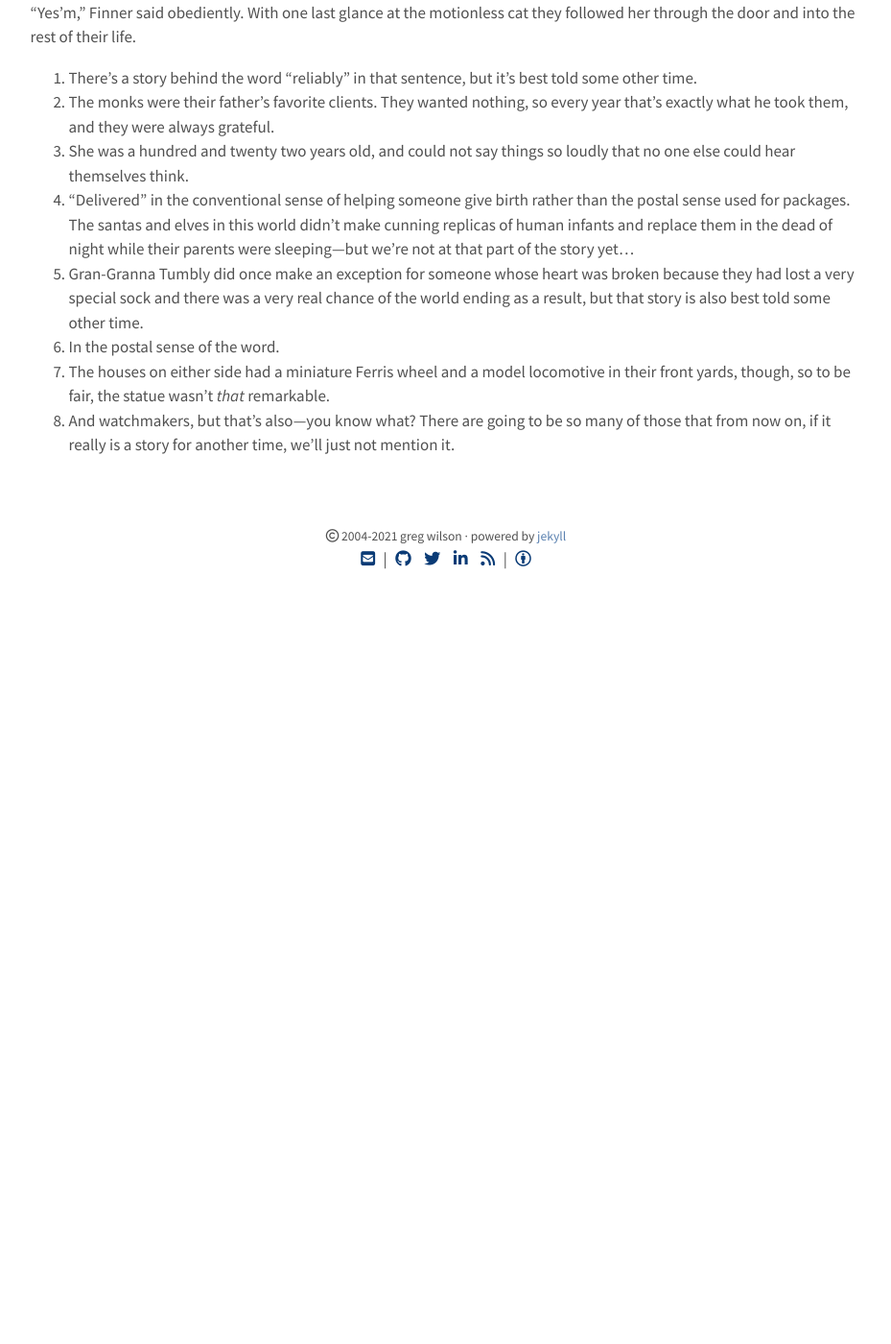
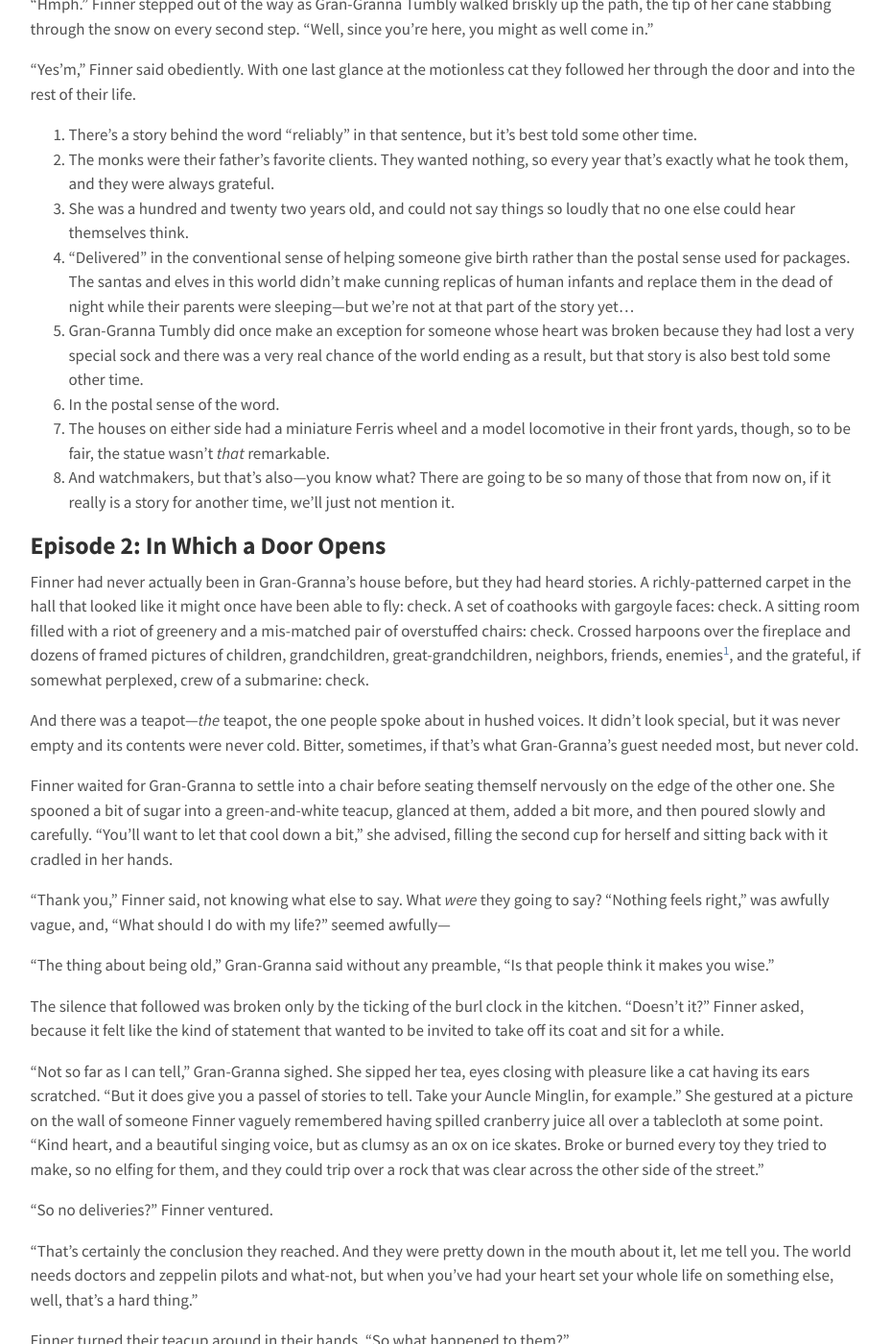
Before and after one commit to gvwilson/sensibleadventures, a Jekyll site: the page built from santas/santas.md, in a window 1280 px wide and 1400 px high, scrolled down 1982 px. Shown: the whole window at 96% size, without its empty margins (175-1104 px from the left). Built offline with Jekyll 4.4.1, drawn with Linux system fonts in a browser that asks for light colours; nearby versions of some CDN libraries; before the commit the page ends 2612 px from its top, so only the background shows below that; some of the changed text lies outside the part shown.

Commit message:
+625 words (and some JavaScript)

```diff
--- /dev/null
+++ b/santas/notes.txt
@@ -0,0 +1 @@
+- Revisit Auncle Minglin at the end (convince them their songs make them a santa)
--- a/santas/santas.md
+++ b/santas/santas.md
@@ -5,9 +5,11 @@
 footnotes: true
 ---
 
+<ol id="toc"></ol>
+
 <section markdown="1">
 
-## Episode 1:
+## Episode 1: In Which We Meet Our Protagonist
 
 Once up on a time,
 in a world halfway between yours and mine,
@@ -181,3 +183,100 @@
 and into the rest of their life.
 
 </section>
+
+<section markdown="1">
+
+## Episode 2: In Which a Door Opens
+
+Finner had never actually been in Gran-Granna's house before,
+but they had heard stories.
+A richly-patterned carpet in the hall that looked like it might once have been able to fly: check.
+A set of coathooks with gargoyle faces: check.
+A sitting room filled with a riot of greenery and a mis-matched pair of overstuffed chairs: check.
+Crossed harpoons over the fireplace and dozens of framed pictures
+of children, grandchildren, great-grandchildren, neighbors, friends, enemies<sup>Some of which
+had dates and locations written on them in neat, smug lettering.</sup>,
+and the grateful, if somewhat perplexed, crew of a submarine: check.
+
+And there was a teapot---*the* teapot,
+the one people spoke about in hushed voices.
+It didn't look special,
+but it was never empty and its contents were never cold.
+Bitter, sometimes,
+if that's what Gran-Granna's guest needed most,
+but never cold.
+
+Finner waited for Gran-Granna to settle into a chair
+before seating themself nervously on the edge of the other one.
+She spooned a bit of sugar into a green-and-white teacup,
+glanced at them,
+added a bit more,
+and then poured slowly and carefully.
+"You'll want to let that cool down a bit," she advised,
+filling the second cup for herself
+and sitting back with it cradled in her hands.
+
+"Thank you,"
+Finner said,
+not knowing what else to say.
+What *were* they going to say?
+"Nothing feels right," was awfully vague,
+and, "What should I do with my life?" seemed awfully---
+
+"The thing about being old," Gran-Granna said without any preamble,
+"Is that people think it makes you wise."
+
+The silence that followed was broken only by
+the ticking of the burl clock in the kitchen.
+"Doesn't it?" Finner asked,
+because it felt like the kind of statement
+that wanted to be invited to take off its coat and sit for a while.
+
+"Not so far as I can tell,"
+Gran-Granna sighed.
+She sipped her tea,
+eyes closing with pleasure like a cat having its ears scratched.
+"But it does give you a passel of stories to tell.
+Take your Auncle Minglin, for example."
+She gestured at a picture on the wall of someone Finner vaguely remembered
+having spilled cranberry juice all over a tablecloth at some point.
+"Kind heart,
+and a beautiful singing voice,
+but as clumsy as an ox on ice skates.
+Broke or burned every toy they tried to make,
+so no elfing for them,
+and they could trip over a rock that was clear across the other side of the street."
+
+"So no deliveries?"
+Finner ventured.
+
+"That's certainly the conclusion they reached.
+And they were pretty down in the mouth about it,
+let me tell you.
+The world needs doctors and zeppelin pilots and what-not,
+but when you've had your heart set your whole life on something else,
+well,
+that's a hard thing."
+
+Finner turned their teacup around in their hands.
+"So what happened to them?"
+
+Gran-Granna smiled.<sup>It wasn't a particularly comforting smile---more an
+"I've just rolled double sixes so this game is pretty much over" smile.</sup>
+"They ran off and joined the opera.
+Last I heard,
+they were singing six shows a week with not an empty seat in the house."
+She sipped her tea.
+"They way I look at it,
+they *did* become a santa---one of the year-round kind.
+They're giving people music night after night,
+and that's a wonderful gift."
+
+She sighed.
+"But they don't see it that way,
+and I don't know if they ever will.
+Doesn't matter how hard people applaud
+or how many times they're called back for encores---deep in their heart,
+they'll always think of themselves as someone who wasn't good enough to be a santa."
+
+</section>
--- a/static/site.js
+++ b/static/site.js
@@ -1,3 +1,15 @@
+const fixToc = () => {
+  const toc = document.querySelector('ol#toc')
+  Array.from(document.querySelectorAll('h2')).forEach((header, i) => {
+    const label = `chapter.${i+1}`
+    header.id = label
+    const text = header.innerHTML
+    const item = document.createElement('li')
+    item.innerHTML = `<a href="#${label}">${text}</a>`
+    toc.appendChild(item)
+  })
+}
+
 const fixFootnotes = () => {
   Array.from(document.querySelectorAll('section')).forEach((section, i) => {
     const list = document.createElement('ol')
@@ -15,5 +27,6 @@
 }
 
 const fixPage = () => {
+  fixToc()
   fixFootnotes()
 }
```
